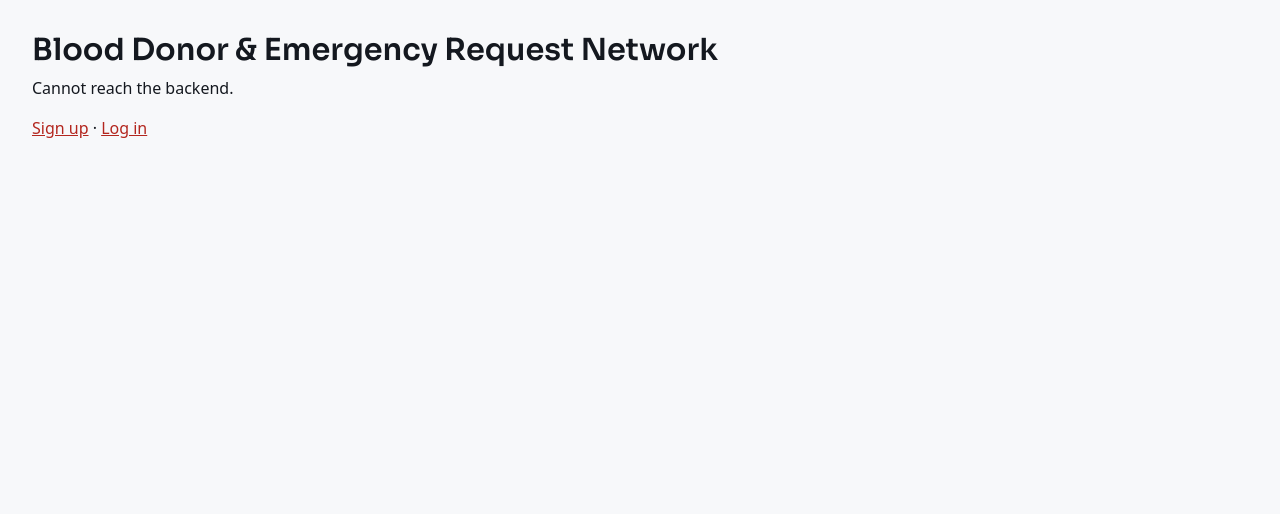
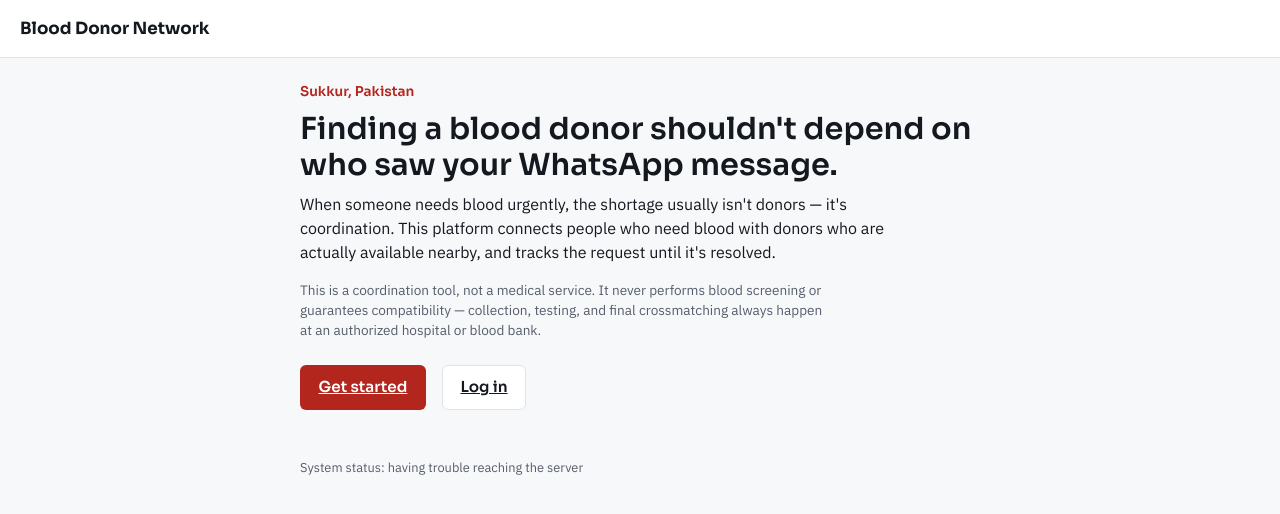
Before and after one commit to Anum-shahzad/Blood-Donor-Network, a React (Vite) app in the folder frontend/: page / in a window 1280 px wide. Shown: the top 514 px of the page. Built offline with nearby package versions, Linux system fonts and the light colour scheme; no server answers.

Commit message:
style: redesign home page as a proper landing page

```diff
--- a/frontend/src/pages/Home.jsx
+++ b/frontend/src/pages/Home.jsx
@@ -1,29 +1,51 @@
 import { useEffect, useState } from 'react';
 import { Link } from 'react-router-dom';
 import { apiGet } from '../api/client.js';
+import TopBar from '../components/TopBar.jsx';
 
 export default function Home() {
-  const [status, setStatus] = useState('Checking backend connection...');
+  const [connected, setConnected] = useState(null);
 
   useEffect(() => {
     apiGet('/api/health')
-      .then((data) =>
-        setStatus(
-          data.db === 'connected'
-            ? 'Backend and database are connected.'
-            : 'Backend is up, but the database is not connected yet.'
-        )
-      )
-      .catch(() => setStatus('Cannot reach the backend.'));
+      .then((data) => setConnected(data.db === 'connected'))
+      .catch(() => setConnected(false));
   }, []);
 
   return (
-    <main style={{ fontFamily: 'system-ui, sans-serif', padding: '2rem' }}>
-      <h1>Blood Donor & Emergency Request Network</h1>
-      <p>{status}</p>
-      <p>
-        <Link to="/signup">Sign up</Link> · <Link to="/login">Log in</Link>
-      </p>
-    </main>
+    <>
+      <TopBar />
+      <main className="page">
+        <p className="hero-eyebrow">Sukkur, Pakistan</p>
+        <h1>Finding a blood donor shouldn't depend on who saw your WhatsApp message.</h1>
+        <p>
+          When someone needs blood urgently, the shortage usually isn't
+          donors — it's coordination. This platform connects people who need
+          blood with donors who are actually available nearby, and tracks
+          the request until it's resolved.
+        </p>
+        <p className="disclaimer" style={{ borderTop: 'none', paddingTop: 0 }}>
+          This is a coordination tool, not a medical service. It never
+          performs blood screening or guarantees compatibility — collection,
+          testing, and final crossmatching always happen at an authorized
+          hospital or blood bank.
+        </p>
+
+        <div className="record-actions" style={{ marginTop: '1.5rem' }}>
+          <Link to="/signup" className="btn btn-primary">
+            Get started
+          </Link>
+          <Link to="/login" className="btn btn-secondary">
+            Log in
+          </Link>
+        </div>
+
+        {connected !== null && (
+          <p className="empty-state" style={{ marginTop: '2rem', fontSize: '0.8rem' }}>
+            {connected ? 'System status: operational' : 'System status: having trouble reaching the server'}
+          </p>
+        )}
+      </main>
+    </>
   );
 }
```
